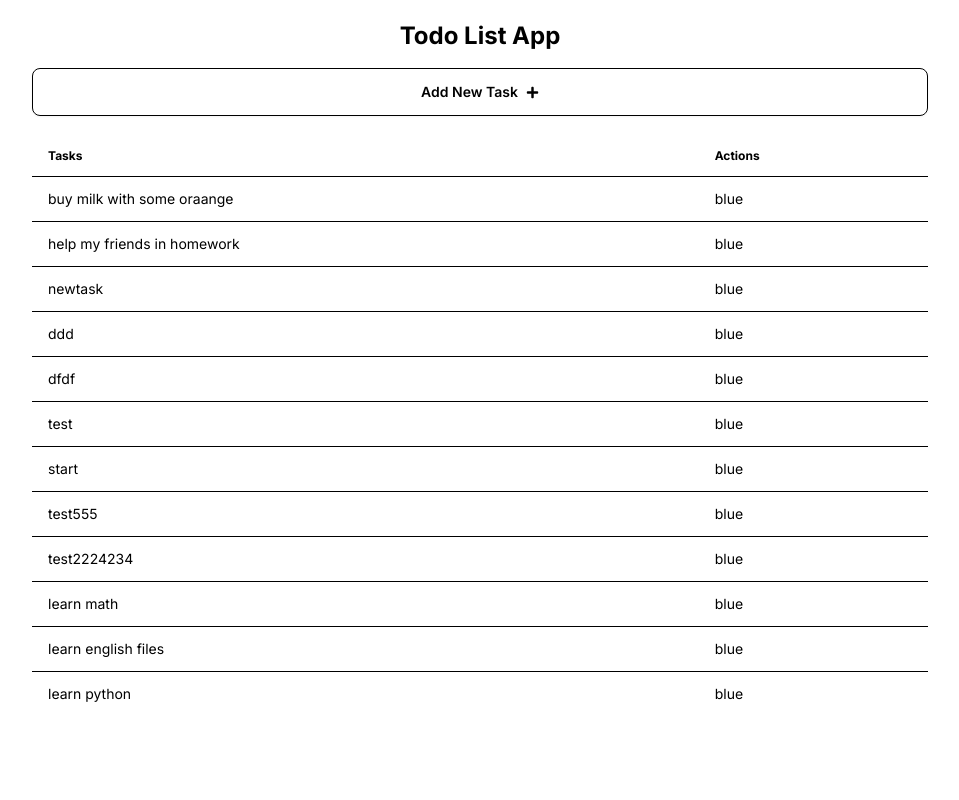
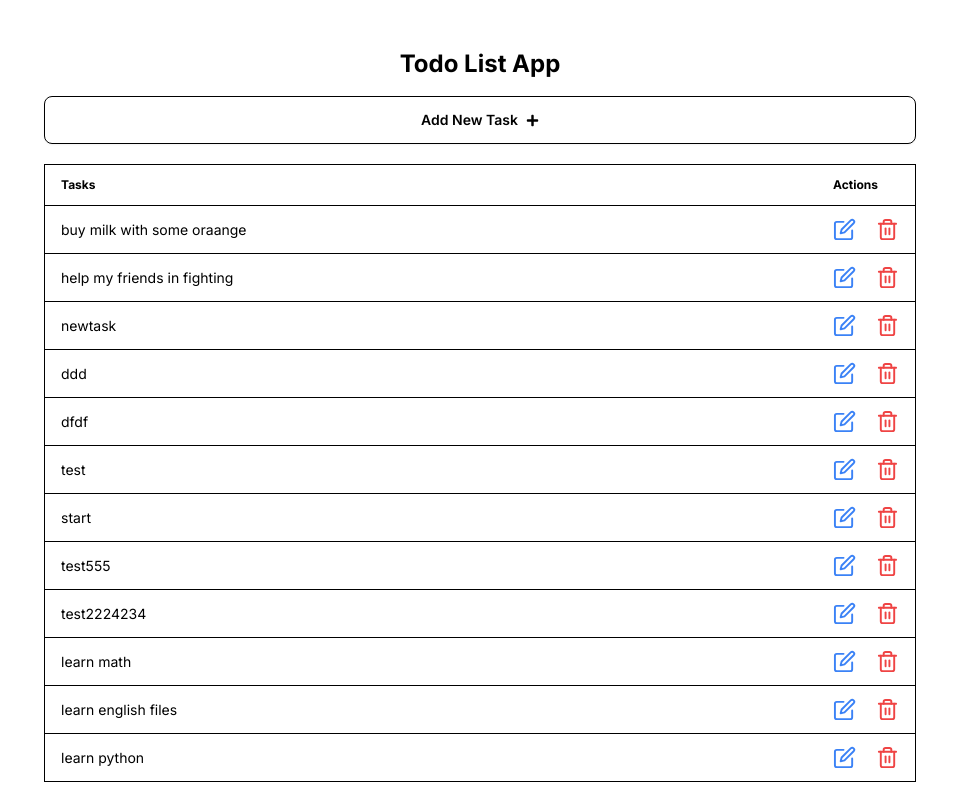
Before and after one commit to abdullahmiraz/nextjs-todo-app, a Next.js app: page / in a window 1280 px wide. Shown: the whole page, without its empty margins (160-1119 px from the left). Built offline with nearby package versions, Linux system fonts and the light colour scheme; data requests are answered from the project's data file.

Commit message:
update a task using button click

```diff
--- a/api.ts
+++ b/api.ts
@@ -21,3 +21,16 @@ export const addTodo = async(todo: ITask): Promise<ITask>=>{
     const newTodo = await res.json();
     return newTodo ;
 }
+
+export const editTodo = async(todo: ITask): Promise<ITask>=>{
+    const res = await fetch(`${baseUrl}/tasks/${todo.id}`, {
+        method: 'PUT',
+        headers: {
+            'Content-Type': 'application/json'
+        }   ,
+        body : JSON.stringify(todo)
+    })
+
+    const updatedTodo = await res.json();
+    return updatedTodo ;
+}
--- a/app/components/Task.tsx
+++ b/app/components/Task.tsx
@@ -1,15 +1,61 @@
+"use client";
 import { ITask } from "@/types/tasks";
-import React from "react";
+import React, { FormEventHandler, useState } from "react";
+import { FiEdit, FiTrash2 } from "react-icons/fi";
+import Modal from "./Modal";
+import { addTodo, editTodo } from "@/api";
+import router from "next/router";
+import { useRouter } from "next/navigation";
 
 interface TaskProps {
   task: ITask;
 }
 
 const Task: React.FC<TaskProps> = ({ task }) => {
+  const router = useRouter();
+  const [openModalEdit, setOpenModalEdit] = useState<boolean>(false);
+  const [openModalDelete, setOpenModalDelete] = useState<boolean>(false);
+  const [taskToEdit, setTaskToEdit] = useState<string>(task.text);
+
+  const handleSubmitEditTodo: FormEventHandler<HTMLFormElement> = async (e) => {
+    e.preventDefault();
+    await editTodo({
+      id: task.id,
+      text: taskToEdit,
+    });
+    setTaskToEdit("");
+    setOpenModalEdit(false);
+    router.refresh();
+  };
   return (
     <tr key={task.id}>
-      <td>{task.text}</td>
-      <td>blue</td>
+      <td className="w-full">{task.text}</td>
+      <td className="flex gap-5">
+        <FiEdit
+          onClick={() => setOpenModalEdit(true)}
+          cursor={"pointer"}
+          className="text-blue-500"
+          size={23}
+        />
+        <Modal modalOpen={openModalEdit} setModalOpen={setOpenModalEdit}>
+          <form onSubmit={handleSubmitEditTodo}>
+            <h3 className="font-bold text-lg">Edit Task</h3>
+            <div className="modal-action">
+              <input
+                value={taskToEdit}
+                onChange={(e) => setTaskToEdit(e.target.value)}
+                type="text"
+                placeholder="Type here"
+                className="input input-bordered w-full "
+              />
+              <button type="submit" className="btn">
+                Submit
+              </button>
+            </div>
+          </form>
+        </Modal>
+        <FiTrash2 cursor={"pointer"} className="text-red-500" size={23} />
+      </td>
     </tr>
   );
 };
--- a/app/components/TodoList.tsx
+++ b/app/components/TodoList.tsx
@@ -8,7 +8,7 @@ interface TodoListProps {
 const TodoList: React.FC<TodoListProps> = ({ tasks }) => {
   return (
     <div className="overflow-x-auto">
-      <table className="table">
+      <table className="table border border-black">
         <thead>
           <tr>
             <th>Tasks</th>
--- a/app/page.tsx
+++ b/app/page.tsx
@@ -7,7 +7,7 @@ export default async function Home() {
   console.log(tasks);
 
   return (
-    <main className="max-w-4xl mx-auto  mt-4">
+    <main className="max-w-4xl mx-auto p-3 mt-4">
       <div className="text-center my-5 flex flex-col gap-4">
         <h1 className="text-2xl font-bold">Todo List App</h1>
         <AddTask />
--- a/data/todos.json
+++ b/data/todos.json
@@ -6,7 +6,7 @@
     },
     {
       "id": "2",
-      "text": "help my friends in homework"
+      "text": "help my friends in fighting"
     },
     {
       "id": "3",
@@ -44,7 +44,6 @@
       "id": "28",
       "text": "learn english files"
     },
-
     {
       "id": "3135d0a8-de06-4073-b86c-55712dab24be",
       "text": "learn python"
```
Also changed, not shown: 1 other file (tests, documents, lock files or other folders).
